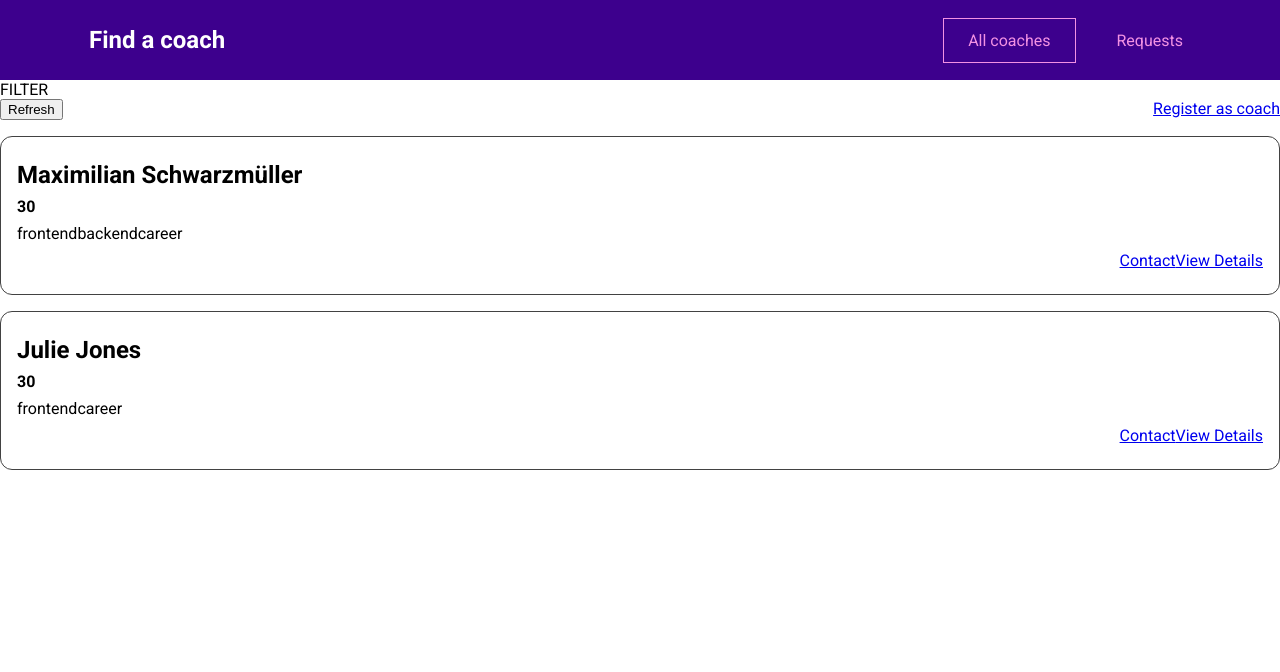
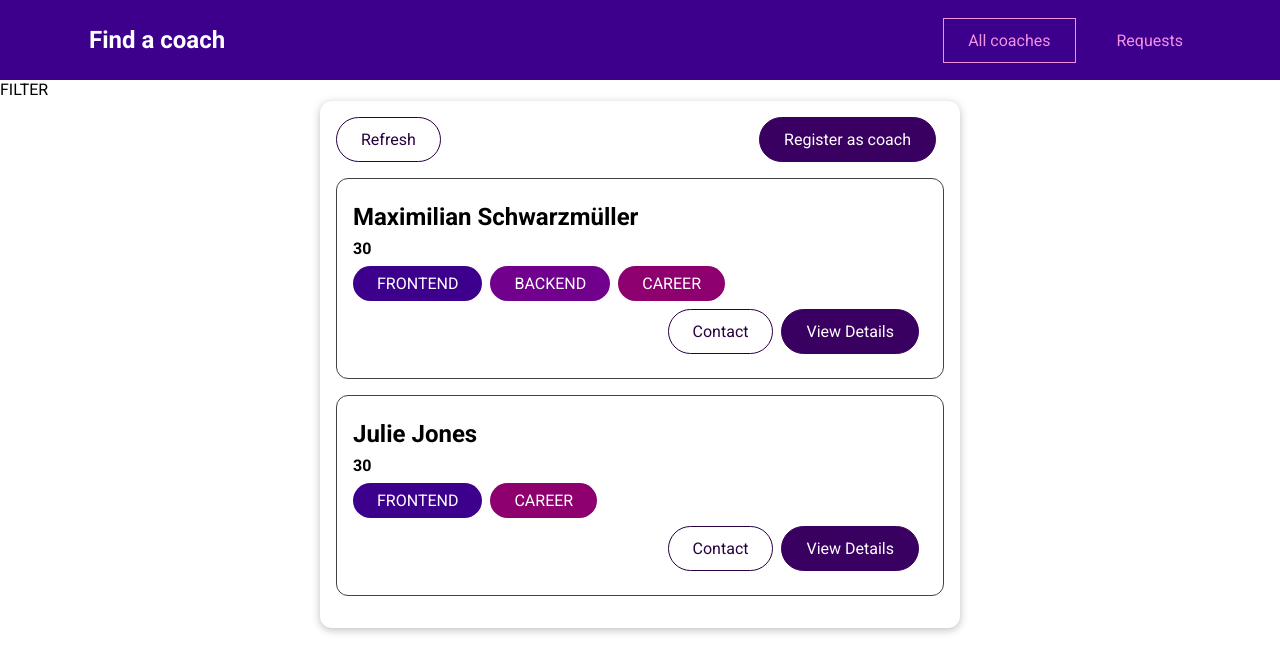
Before and after one commit to Yusufbek-dev/Find-coach, a Vue app: page /coaches in a window 1280 px wide. Shown: the top 672 px of the page. Built offline with nearby package versions, Linux system fonts and the light colour scheme.

Commit message:
add ui folder and create BaseComponents

```diff
--- a/src/components/coaches/CoachItem.vue
+++ b/src/components/coaches/CoachItem.vue
@@ -3,11 +3,11 @@
     <h3>{{ fullName }}</h3>
     <h4>{{ rate }}</h4>
     <div>
-      <span v-for="area in areas" :key="area"> {{ area }}</span>
+      <base-badge v-for="area in areas" :key="area" :type="area" :title="area"></base-badge>
     </div>
     <div class="actions">
-      <router-link :to="coachContactLink">Contact</router-link>
-      <router-link :to="coachDetailLink">View Details</router-link>
+      <base-button link mode="outline" :to="coachContactLink">Contact</base-button>
+      <base-button link :to="coachDetailLink">View Details</base-button>
     </div>
   </li>
 </template>
@@ -23,7 +23,7 @@ export default {
       return this.$route.path + '/' + this.id + '/contact'
     },
     coachDetailLink() {
-      return '/coaches' + this.id
+      return '/coaches/' + this.id
     }
   }
 }
--- /dev/null
+++ b/src/components/ui/BaseBadge.vue
@@ -0,0 +1,42 @@
+<template>
+  <span class="badge" :class="type">
+    {{ text }}
+  </span>
+</template>
+
+<script>
+export default {
+  props:['type', 'title'],
+  computed: {
+    text() {
+      return this.title.toUpperCase();
+    }
+  }
+}
+</script>
+
+<style scoped>
+.badge {
+  background-color: #ccc;
+  color: #252525;
+  border-radius: 30px;
+  padding: 0.5rem 1.5rem;
+  display: inline-block;
+  margin-right: 0.5rem;
+}
+
+.frontend {
+  background-color: #3d008d;
+  color: white;
+}
+
+.backend {
+  background-color: #71008d;
+  color: white;
+}
+
+.career {
+  background-color: #8d006e;
+  color: white;
+}
+</style>
--- /dev/null
+++ b/src/components/ui/BaseButton.vue
@@ -0,0 +1,75 @@
+<template>
+  <button v-if="!link" :class="mode">
+    <slot></slot>
+  </button>
+  <router-link v-else :to="to" :class="mode">
+    <slot></slot>
+  </router-link>
+</template>
+
+<script>
+
+export default {
+  props: {
+    mode:{
+      type:String,
+      required:false,
+      default:null,
+    },
+    link: {
+      type:Boolean,
+      required:false,
+      default:false
+    },
+    to: {
+      type:String,
+      required:false,
+      default: '/'
+    }
+  }
+}
+
+</script>
+
+<style scoped>
+button,
+a {
+  text-decoration: none;
+  padding: 0.75rem 1.5rem;
+  font: inherit;
+  background-color: #3a0061;
+  border: 1px solid #3a0061;
+  color: white;
+  cursor: pointer;
+  border-radius: 30px;
+  margin-right: 0.5rem;
+  display: inline-block;
+}
+
+a:hover,
+a:active,
+button:hover,
+button:active {
+  background-color: #270041;
+  border-color: #270041;
+}
+
+.flat {
+  background-color: transparent;
+  color: #3a0061;
+  border: none;
+}
+
+.outline {
+  background-color: transparent;
+  border-color: #270041;
+  color: #270041;
+}
+
+.flat:hover,
+.flat:active,
+.outline:hover,
+.outline:active {
+  background-color: #edd2ff;
+}
+</style>
--- /dev/null
+++ b/src/components/ui/BaseCard.vue
@@ -0,0 +1,15 @@
+<template>
+  <div class="card">
+    <slot></slot>
+  </div>
+</template>
+
+<style scoped>
+.card {
+  border-radius: 12px;
+  box-shadow: 0 2px 8px rgba(0, 0, 0, 0.26);
+  padding: 1rem;
+  margin: 2px auto;
+  max-width: 40rem;
+}
+</style>
--- a/src/pages/coaches/CoachesList.vue
+++ b/src/pages/coaches/CoachesList.vue
@@ -1,9 +1,10 @@
 <template>
   <section>FILTER</section>
   <section>
+    <base-card>
     <div class="controls">
-      <button>Refresh</button>
-      <router-link to="/register">Register as coach</router-link>
+      <base-button mode="outline">Refresh</base-button>
+      <base-button link to="/register">Register as coach</base-button>
     </div>
     <ul v-if="hasCoaches">
       <Coach-item
@@ -17,7 +18,8 @@
       ></Coach-item>
       <!-- <li v-for="coach in filteredCoaches" :key="coach.id">{{ coach.firstName }}</li> -->
     </ul>
-    <h2 v-else>No coaches found.</h2>
+    <h3 v-else>No coaches found.</h3>
+  </base-card>
   </section>
 </template>
 
```
Also changed, not shown: src/main.js (+7 -0 lines).
